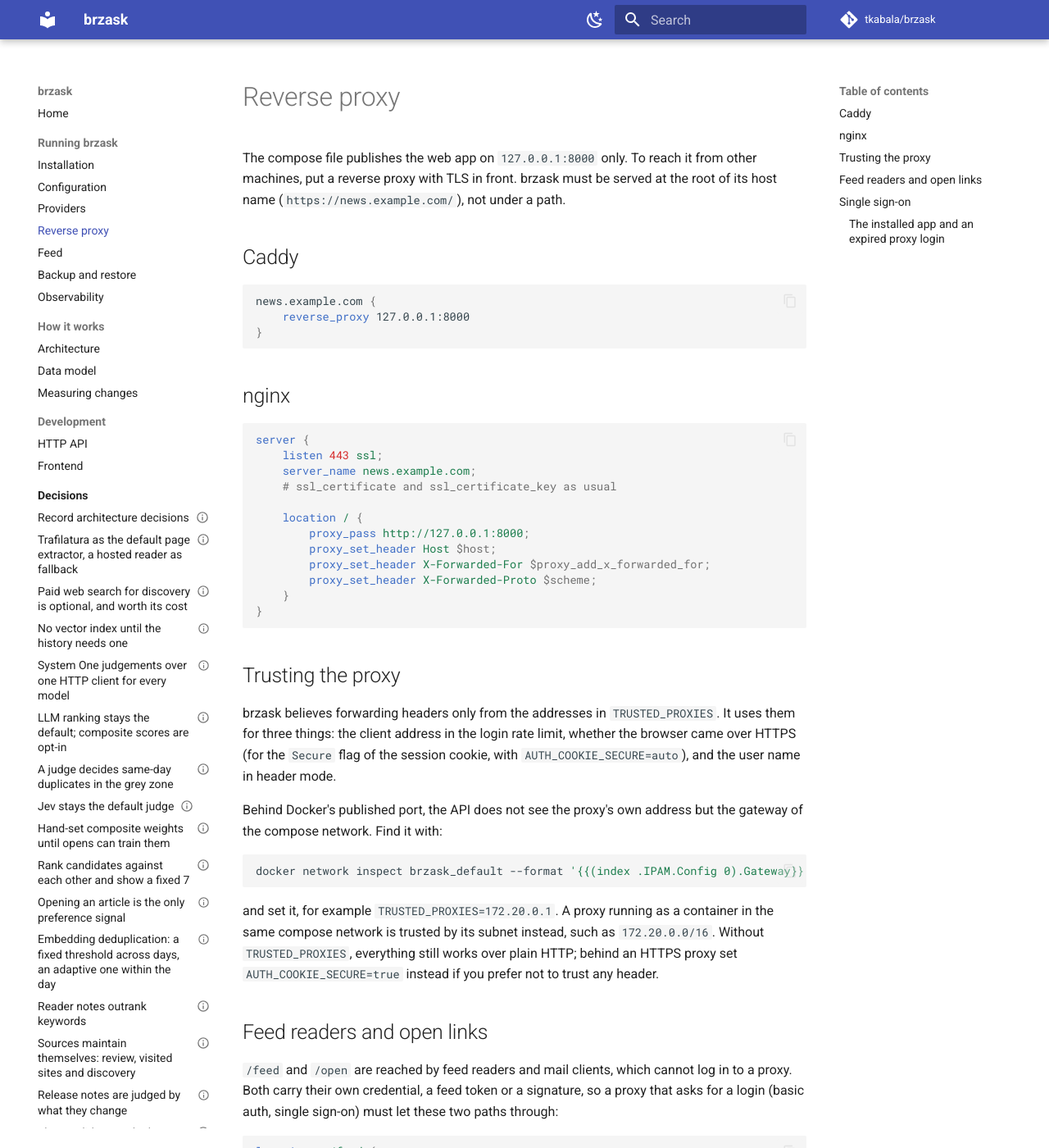
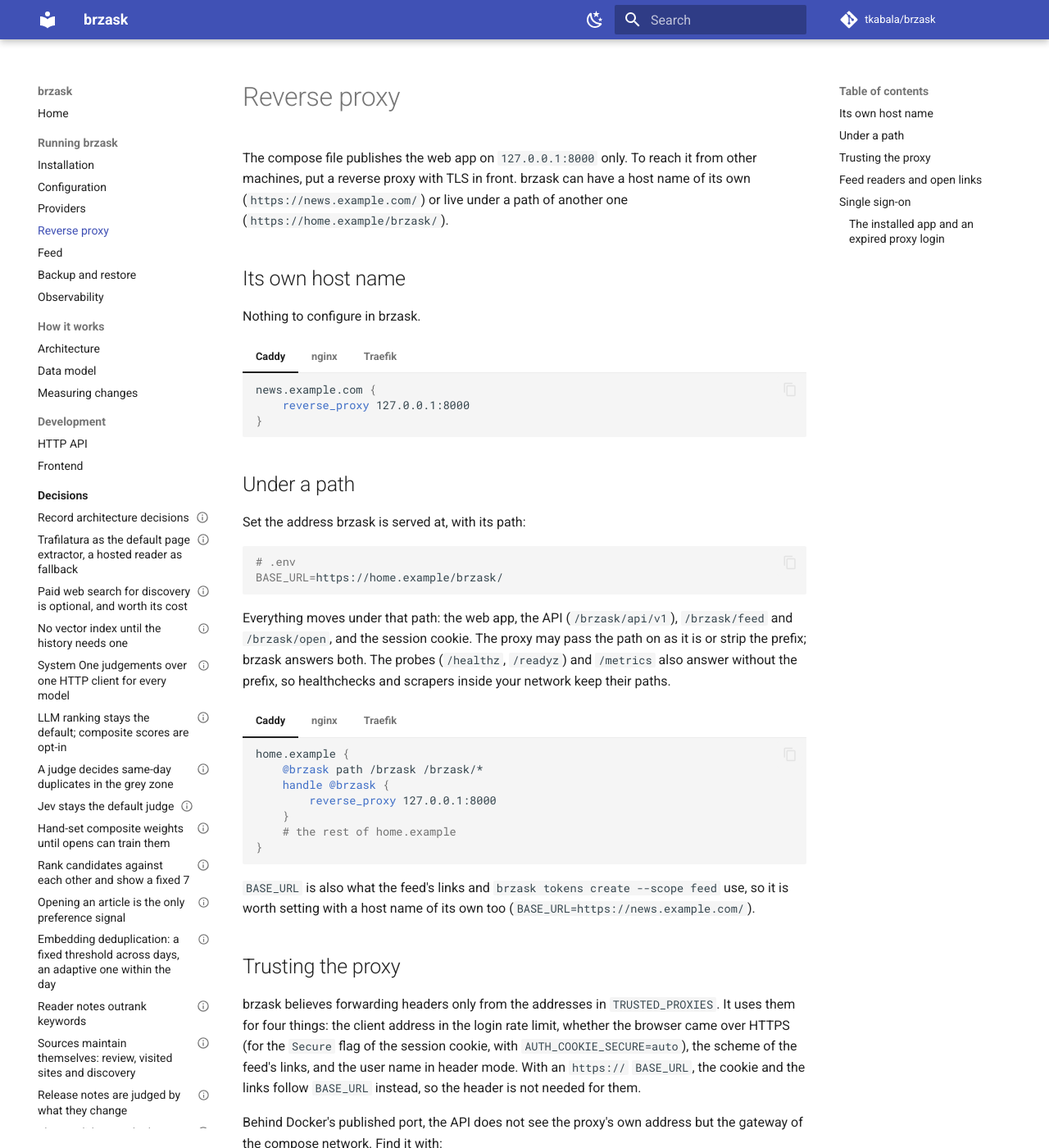
Before and after one commit to tkabala/brzask, an MkDocs documentation site: the page built from docs/reverse-proxy.md, in a window 1280 px wide and 1400 px high. Shown: the whole window at 82% size. Built offline with MkDocs 1.6.1 and Material for MkDocs 9.7.7, drawn with Linux system fonts in a browser that asks for light colours; comment, search, counter and statistics services are not loaded; some of the changed text lies outside the part shown.

Commit message:
docs: serving under a sub-path and Traefik examples
Caddy, nginx and Traefik examples for a host name of its own and for a
path under another one, with BASE_URL; the feed and open bypass under a
path; BASE_URL in place of trusting forwarded headers for links.

Co-Authored-By: Claude Opus 5.5 <noreply@anthropic.com>

````diff
--- a/docs/reverse-proxy.md
+++ b/docs/reverse-proxy.md
@@ -1,42 +1,125 @@
 # Reverse proxy
 
 The compose file publishes the web app on `127.0.0.1:8000` only. To reach it
-from other machines, put a reverse proxy with TLS in front. brzask must be
-served at the root of its host name (`https://news.example.com/`), not under
-a path.
+from other machines, put a reverse proxy with TLS in front. brzask can have a
+host name of its own (`https://news.example.com/`) or live under a path of
+another one (`https://home.example/brzask/`).
 
-## Caddy
+## Its own host name
 
-```caddyfile
-news.example.com {
-    reverse_proxy 127.0.0.1:8000
-}
+Nothing to configure in brzask.
+
+=== "Caddy"
+
+    ```caddyfile
+    news.example.com {
+        reverse_proxy 127.0.0.1:8000
+    }
+    ```
+
+=== "nginx"
+
+    ```nginx
+    server {
+        listen 443 ssl;
+        server_name news.example.com;
+        # ssl_certificate and ssl_certificate_key as usual
+
+        location / {
+            proxy_pass http://127.0.0.1:8000;
+            proxy_set_header Host $host;
+            proxy_set_header X-Forwarded-For $proxy_add_x_forwarded_for;
+            proxy_set_header X-Forwarded-Proto $scheme;
+        }
+    }
+    ```
+
+=== "Traefik"
+
+    Labels on the `api` service, in a `compose.override.yaml` next to
+    `compose.yaml`; Traefik reads them from Docker and reaches the API over a
+    network both are on (here `traefik`, created by your Traefik setup):
+
+    ```yaml
+    services:
+      api:
+        labels:
+          traefik.enable: "true"
+          traefik.docker.network: traefik
+          traefik.http.routers.brzask.rule: Host(`news.example.com`)
+          traefik.http.routers.brzask.entrypoints: websecure
+          traefik.http.routers.brzask.tls.certresolver: letsencrypt
+          traefik.http.services.brzask.loadbalancer.server.port: "8000"
+        networks: [default, traefik]
+
+    networks:
+      traefik:
+        external: true
+    ```
+
+## Under a path
+
+Set the address brzask is served at, with its path:
+
+```sh
+# .env
+BASE_URL=https://home.example/brzask/
 ```
 
-## nginx
+Everything moves under that path: the web app, the API (`/brzask/api/v1`),
+`/brzask/feed` and `/brzask/open`, and the session cookie. The proxy may pass
+the path on as it is or strip the prefix; brzask answers both. The probes
+(`/healthz`, `/readyz`) and `/metrics` also answer without the prefix, so
+healthchecks and scrapers inside your network keep their paths.
 
-```nginx
-server {
-    listen 443 ssl;
-    server_name news.example.com;
-    # ssl_certificate and ssl_certificate_key as usual
+=== "Caddy"
 
-    location / {
+    ```caddyfile
+    home.example {
+        @brzask path /brzask /brzask/*
+        handle @brzask {
+            reverse_proxy 127.0.0.1:8000
+        }
+        # the rest of home.example
+    }
+    ```
+
+=== "nginx"
+
+    ```nginx
+    # Inside the server block of home.example. proxy_pass without a path
+    # passes /brzask/... on as it is.
+    location /brzask/ {
         proxy_pass http://127.0.0.1:8000;
         proxy_set_header Host $host;
         proxy_set_header X-Forwarded-For $proxy_add_x_forwarded_for;
         proxy_set_header X-Forwarded-Proto $scheme;
     }
-}
-```
+    ```
+
+=== "Traefik"
+
+    As for a host name of its own, with this rule:
+
+    ```yaml
+          traefik.http.routers.brzask.rule: Host(`home.example`) && PathPrefix(`/brzask`)
+    ```
+
+    A `StripPrefix` middleware on the router works as well.
+
+`BASE_URL` is also what the feed's links and `brzask tokens create --scope
+feed` use, so it is worth setting with a host name of its own too
+(`BASE_URL=https://news.example.com/`).
 
 ## Trusting the proxy
 
 brzask believes forwarding headers only from the addresses in
-`TRUSTED_PROXIES`. It uses them for three things: the client address in the
+`TRUSTED_PROXIES`. It uses them for four things: the client address in the
 login rate limit, whether the browser came over HTTPS (for the `Secure`
-flag of the session cookie, with `AUTH_COOKIE_SECURE=auto`), and the user
-name in header mode.
+flag of the session cookie, with `AUTH_COOKIE_SECURE=auto`), the scheme of
+the feed's links, and the user name in header mode. With an `https://`
+`BASE_URL`, the cookie and the links follow `BASE_URL` instead, so the
+header is not needed for them.
 
 Behind Docker's published port, the API does not see the proxy's own
 address but the gateway of the compose network. Find it with:
@@ -48,8 +131,8 @@ docker network inspect brzask_default --format '{{(index .IPAM.Config 0).Gateway
 and set it, for example `TRUSTED_PROXIES=172.20.0.1`. A proxy running as a
 container in the same compose network is trusted by its subnet instead,
 such as `172.20.0.0/16`. Without `TRUSTED_PROXIES`, everything still works
-over plain HTTP; behind an HTTPS proxy set `AUTH_COOKIE_SECURE=true` instead
-if you prefer not to trust any header.
+over plain HTTP; behind an HTTPS proxy set an `https://` `BASE_URL` if you
+prefer not to trust any header.
 
 ## Feed readers and open links
 
@@ -68,11 +151,13 @@ location = /feed {
     # No login ran here: drop a user name the client may have sent itself.
     proxy_set_header Remote-User "";
 }
-# The same block again for location = /open.
+# The same block again for location = /open. Under a path:
+# location = /brzask/feed and location = /brzask/open.
 ```
 
 ```caddyfile
 news.example.com {
+    # Under a path: @public path /brzask/feed /brzask/open
     @public path /feed /open
     handle @public {
         # No login ran here: drop a user name the client may have sent itself.
@@ -87,9 +172,9 @@ news.example.com {
 }
 ```
 
-The feed's links are absolute: their host is the `Host` header the proxy
-passes on, and their scheme `https` when a trusted proxy sends
-`X-Forwarded-Proto: https`. Proxies log query strings by default, so the
+The feed's links are absolute: they start with `BASE_URL` when it is set.
+Without it, their host is the `Host` header the proxy passes on, and their
+scheme `https` when a trusted proxy sends `X-Forwarded-Proto: https`. Proxies log query strings by default, so the
 feed token ends up in their access log; brzask's own log shows
 `token=REDACTED`.
 
@@ -119,7 +204,8 @@ The installed app opens from its own saved files, so opening it no longer
 passes the proxy's login page. When the proxy's session has run out, the
 app's requests get the login page or a redirect instead of an answer from
 brzask; the app then shows today's saved digest, or a problem, with a
-*Sign in again* link. That link goes to `/?signin`, which the app's service
+*Sign in again* link. That link goes to `/?signin` (`/brzask/?signin` under a
+path), which the app's service
 worker always leaves to the server, so the proxy sees the visit, asks for its
 login and sends the browser back to brzask. Nothing has to be configured for
 it. When another user signs in at the proxy, the saved digest of the previous
--- a/mkdocs.yml
+++ b/mkdocs.yml
@@ -36,6 +36,8 @@ markdown_extensions:
         - name: mermaid
           class: mermaid
           format: !!python/name:pymdownx.superfences.fence_code_format
+  - pymdownx.tabbed:
+      alternate_style: true
 
 nav:
   - Home: index.md
````
Also changed, not shown: docs/api.md (+4 -0 lines), docs/install.md (+2 -1 lines).
